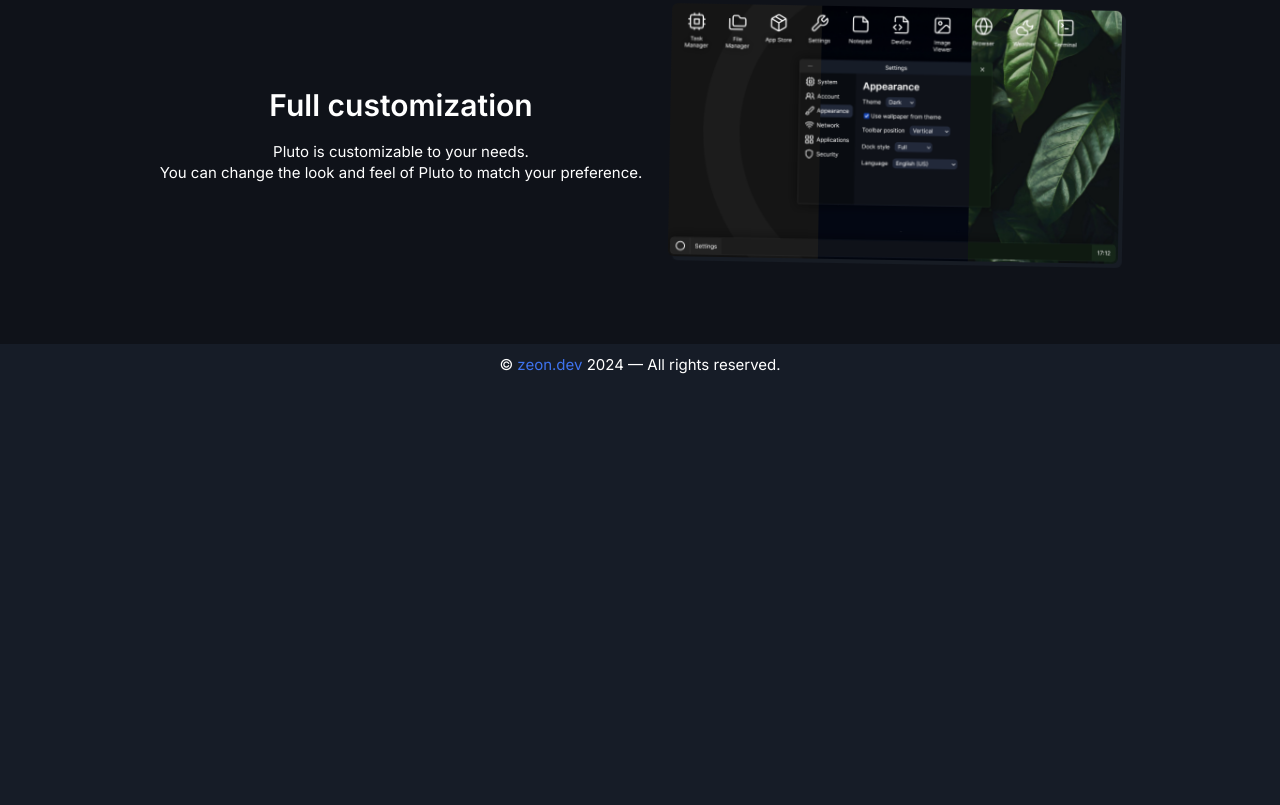
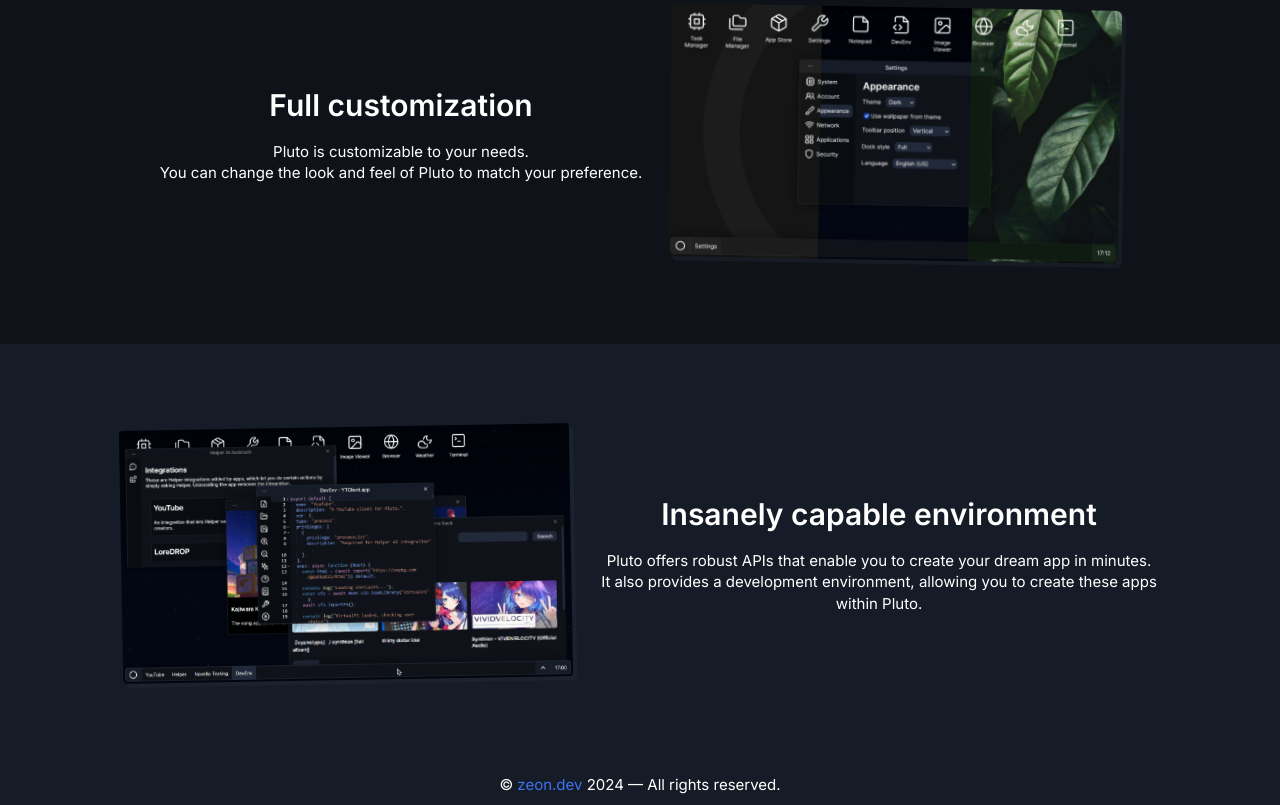
Before and after one commit to zeondev/pluto-landing, a plain HTML site: page index.html in a window 1280 px wide. Shown: the part 966-1771 px from the top of the page. Before the commit the page ends 1351 px from the top, so only its background shows below. Drawn offline with Linux system fonts and the light colour scheme.

Commit message:
Added another point in landing page

```diff
--- a/index.html
+++ b/index.html
@@ -102,6 +102,19 @@
         </div>
         <img src="./assets/images/themes.png" />
       </section>
+      <section class="section">
+        <div class="mw">
+          <h2 class="big">Insanely capable environment</h2>
+          <p class="semi-big">
+            Pluto offers robust APIs that enable you to create your dream app in
+            minutes.
+            <br />
+            It also provides a development environment, allowing you to create
+            these apps within Pluto.
+          </p>
+        </div>
+        <img src="./assets/images/apps.png" style="border-radius: 4px" />
+      </section>
       <footer class="footer">
         <p class="semi-big">
           &copy; <a href="https://zeon.dev">zeon.dev</a> 2024 &mdash; All rights
```
Also changed, not shown: assets/images/apps.png (added).
